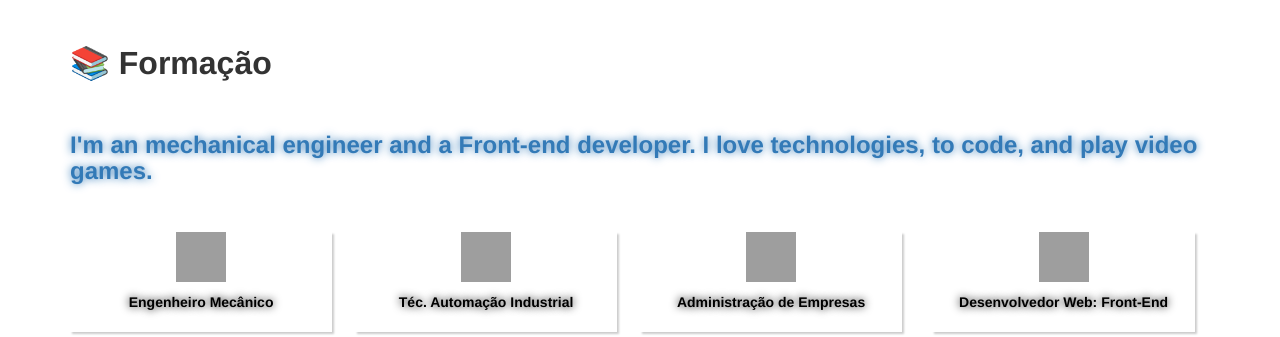
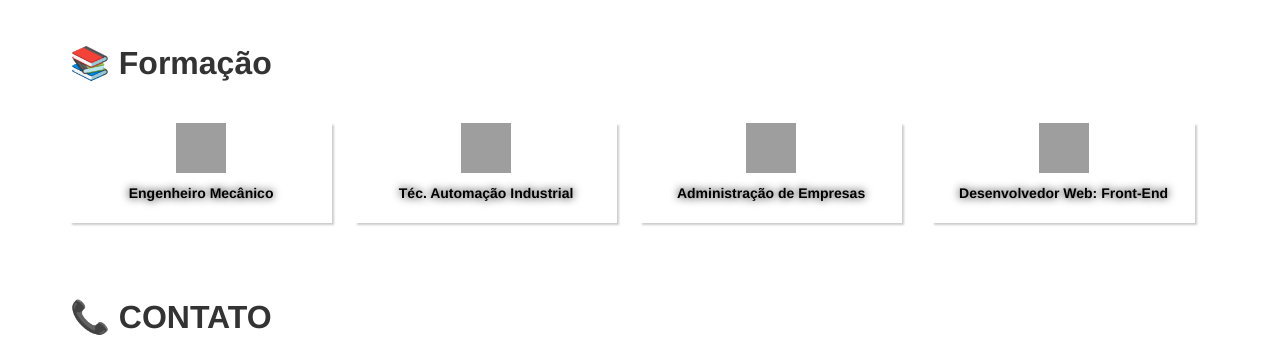
Before and after one commit to KenjiRN/curriculo, a plain HTML site: page index.html in a window 1280 px wide. Shown: the part 940-1277 px from the top of the page. Drawn offline with Linux system fonts and the light colour scheme; grey boxes are pictures that could not be loaded.

Commit message:
Update index.html

```diff
--- a/index.html
+++ b/index.html
@@ -148,7 +148,7 @@
 
 		<div class="container">
 			<h2 class="subtitulo" id="perfill">📚 Formação</h2><br>
-			<h3> <a><strong>I'm an mechanical engineer and a Front-end developer. I love technologies, to code, and play video games.</strong></a><br><br></h3>
+
 			<nav class="navi">
 				<ul class="conteudoPrincipal-cursos">
 					<li class="conteudoPrincipal-cursos-link"><img src="https://img.icons8.com/ios/50/000000/mechanistic-analysis.png"  width=50 height=50><a href="#">Engenheiro Mecânico</a></li>
```
